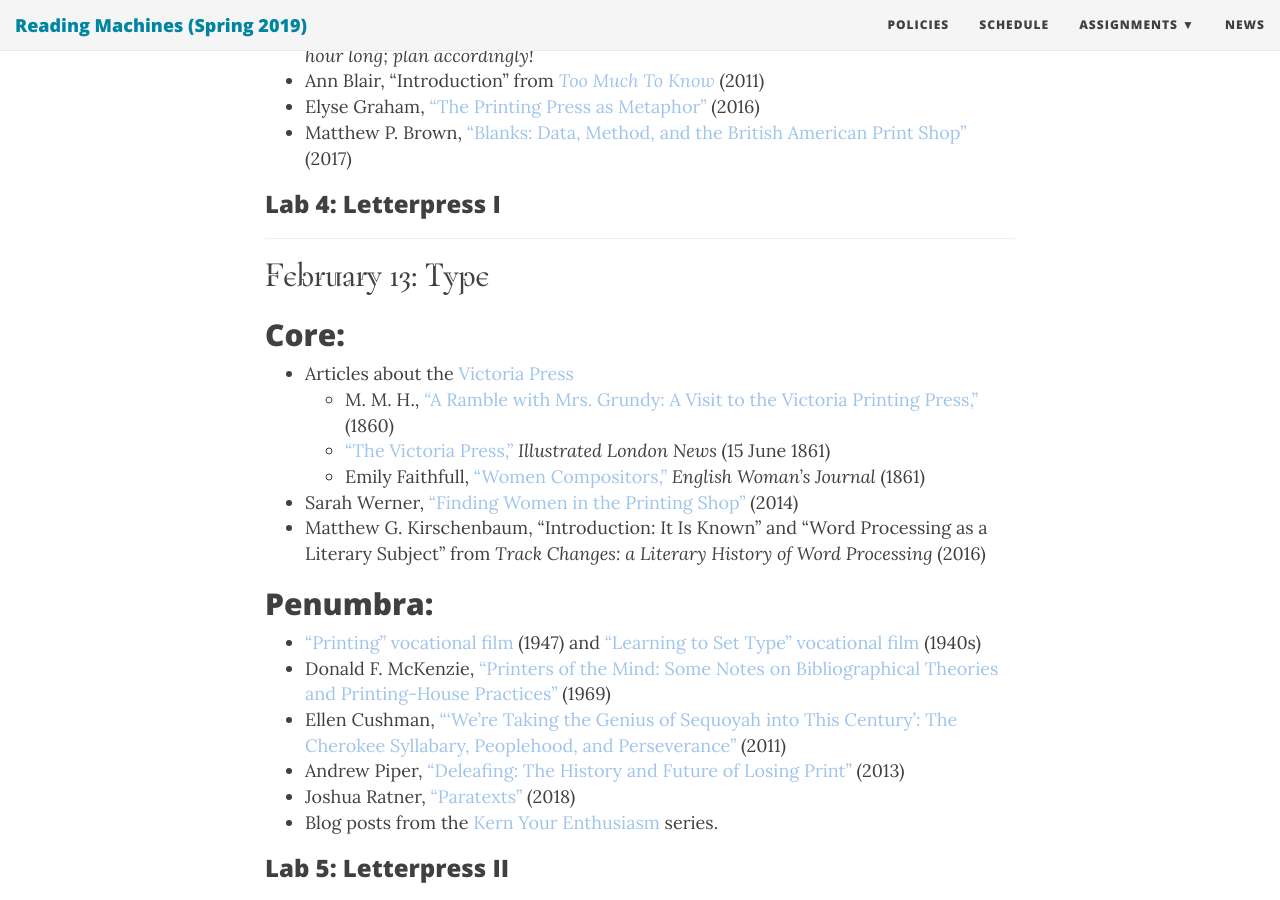
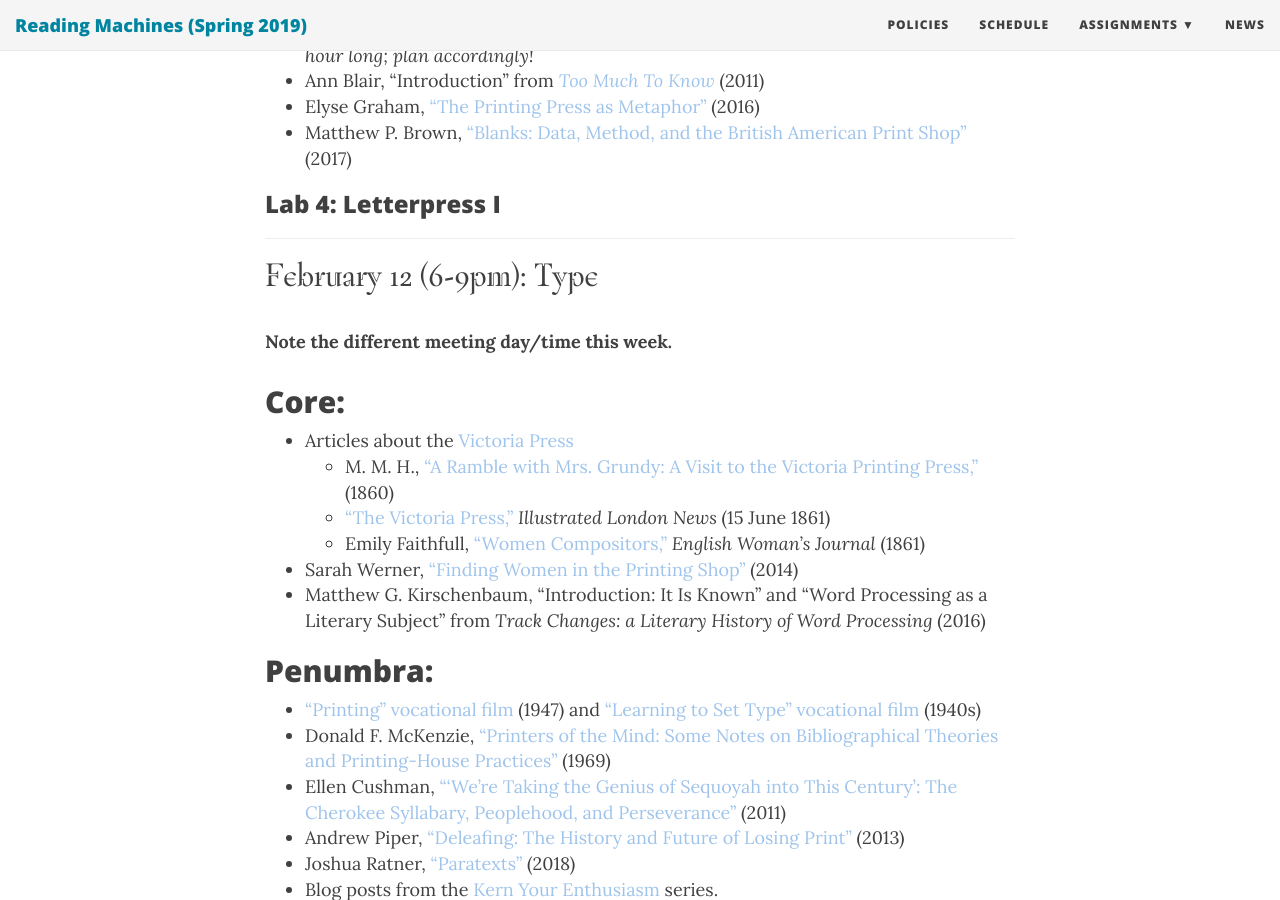
Before and after one commit to rccordell/s19rm, a Jekyll site: the page built from schedule.md, in a window 1280 px wide and 900 px high, scrolled down 3930 px. Built offline with Jekyll 4.4.1, drawn with Linux system fonts in a browser that asks for light colours; nearby versions of some CDN libraries; some web fonts are replaced.

```diff
--- a/schedule.md
+++ b/schedule.md
@@ -123,7 +123,9 @@ The majority of our readings will be available online or through [a digital cour
 
 -----
 
-# February 13: Type
+# February 12 (6-9pm): Type
+
+**Note the different meeting day/time this week.**
 
 ## Core:
 
```
Also changed, not shown: _posts/2019-01-16-Lab2-IlluminatingtheBook.md (renamed from _posts/2019-01-23-Lab2-IlluminatingtheBook.md, +1 -1 lines), index.md (+1 -1 lines), _posts/2019-01-23-Lab3-IntoTheArchive.md (renamed from _posts/2019-01-23-IntoTheArchive.md), 1 other file.
